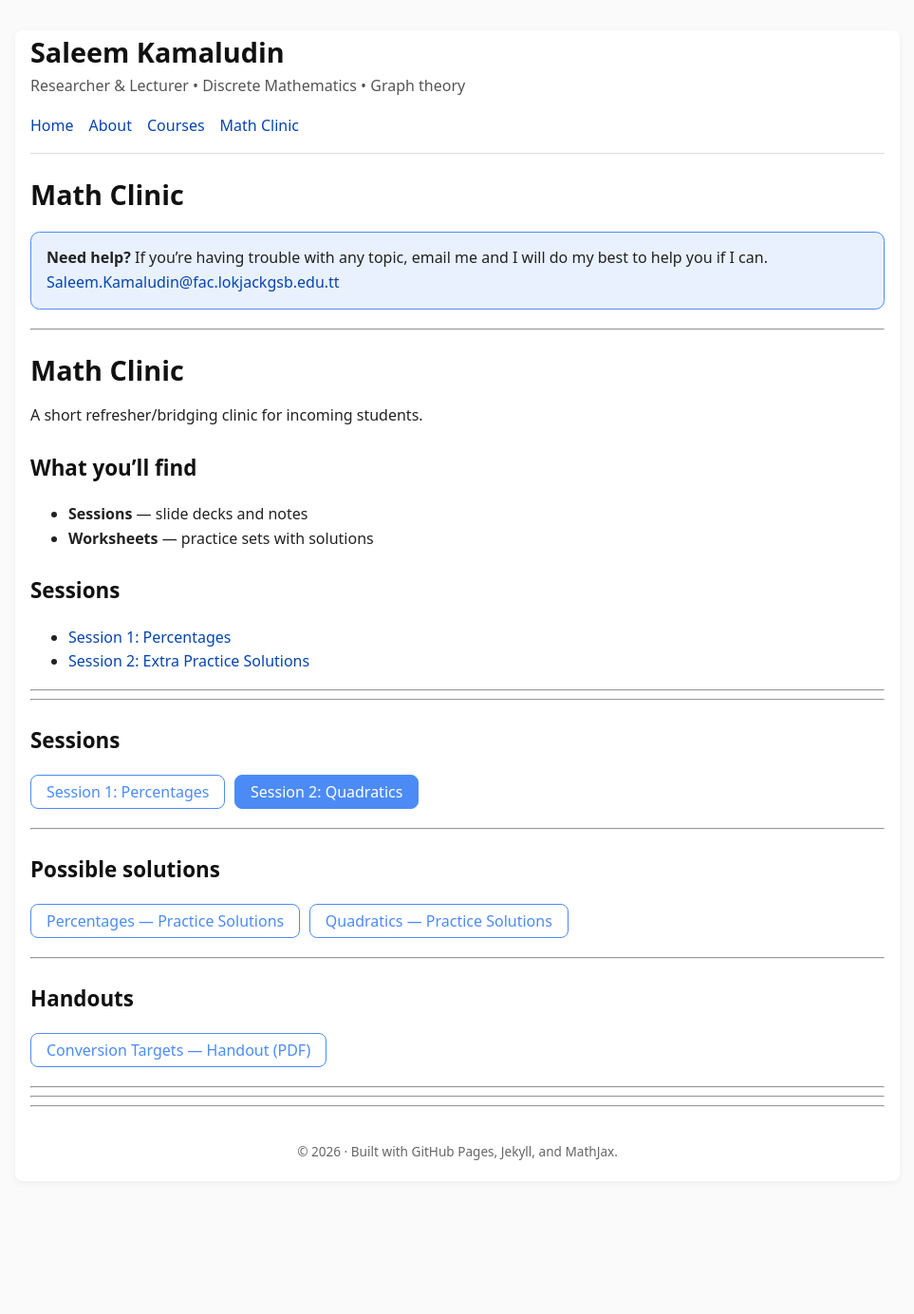
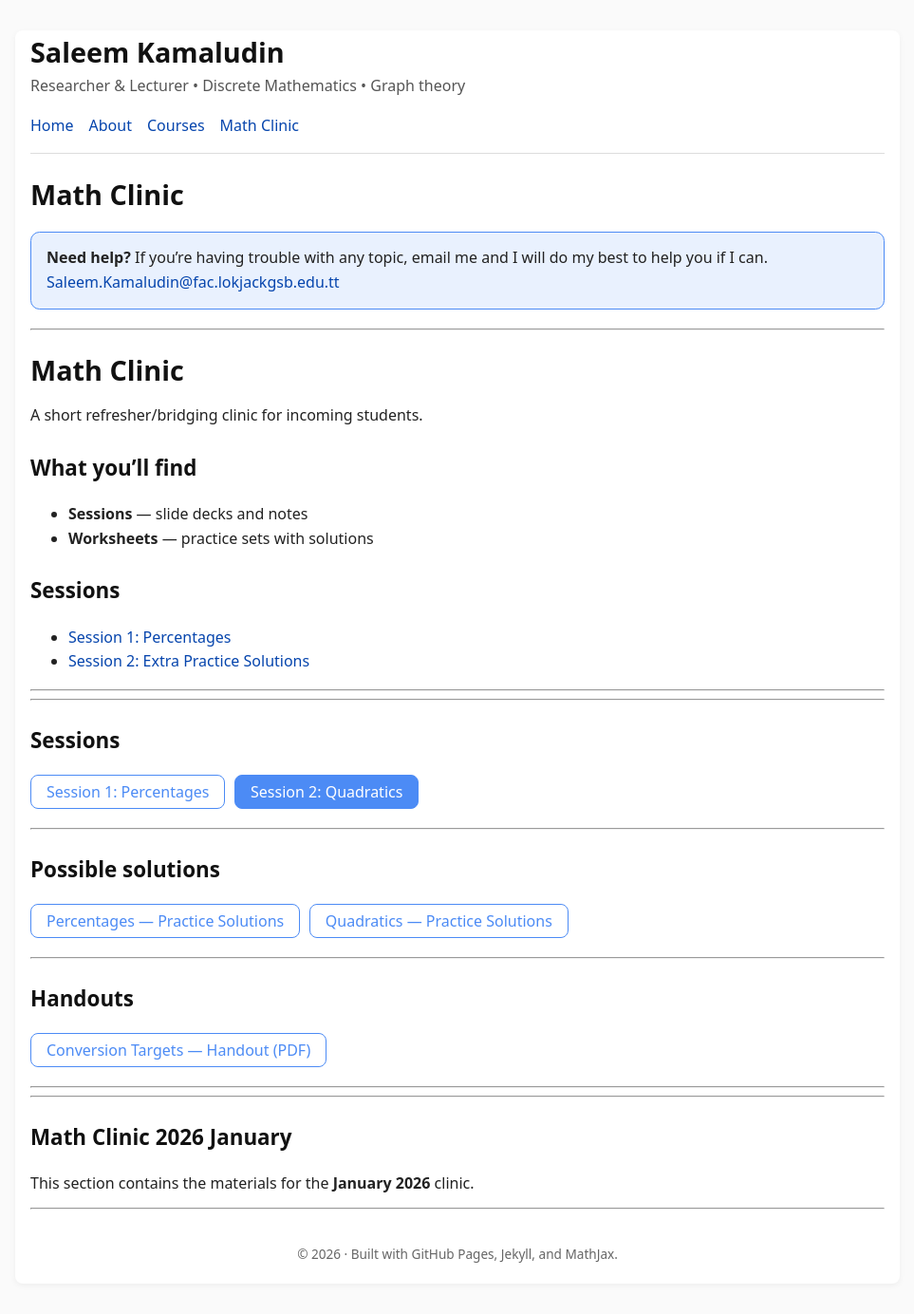
Before and after one commit to SaleemKamaludin/SaleemKamaludin.github.io, a Jekyll site: the page built from courses/math-clinic/index.md, in a window 1280 px wide. Shown: the whole page at 95% size, without its empty margins (158-1121 px from the left). Built offline with Jekyll 4.4.1, drawn with Linux system fonts in a browser that asks for light colours; before the commit the page ends 1276 px from its top, so only the background shows below that.

Commit message:
Update index.md

```diff
--- a/courses/math-clinic/index.md
+++ b/courses/math-clinic/index.md
@@ -84,4 +84,43 @@ A short refresher/bridging clinic for incoming students.
 </div>
 
 ---
----
+
+
+
+
+
+
+
+
+
+
+
+
+
+
+
+
+
+
+
+
+
+
+
+
+
+
+
+
+
+
+
+
+
+
+
+<hr class="section-divider" />
+
+## Math Clinic 2026 January
+
+This section contains the materials for the **January 2026** clinic.
```
